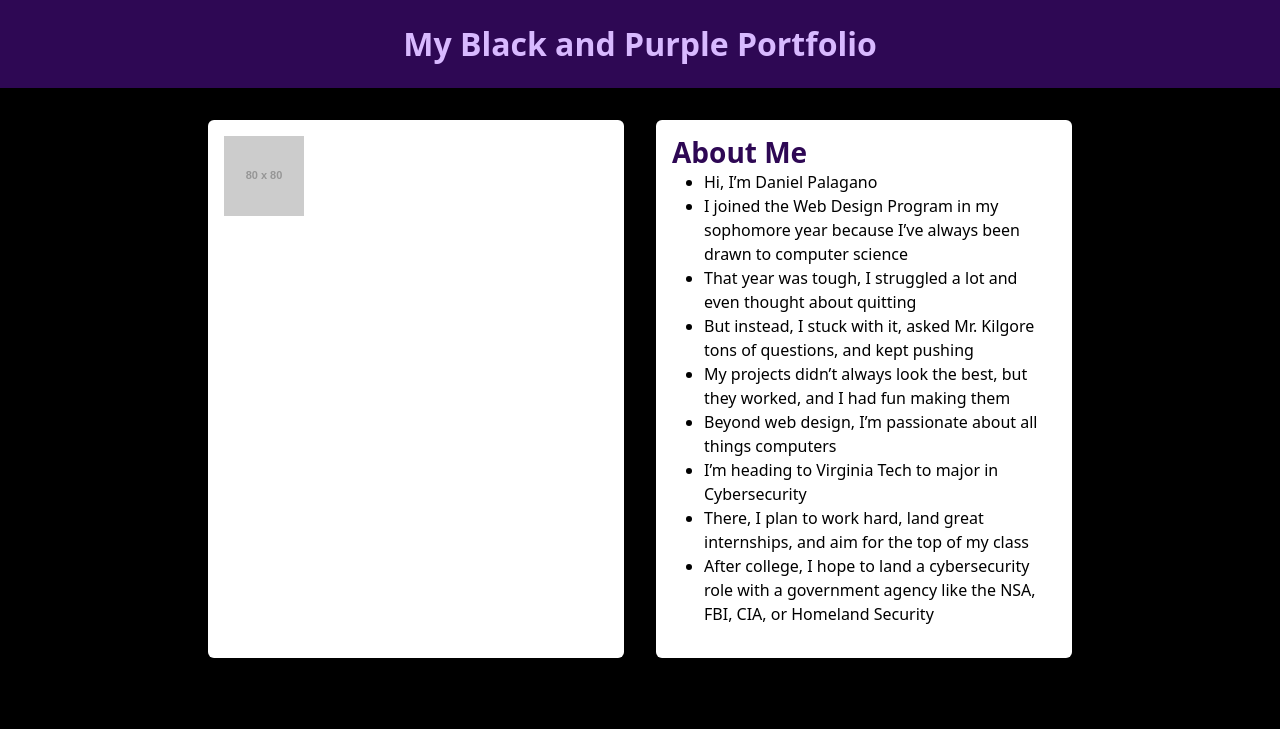
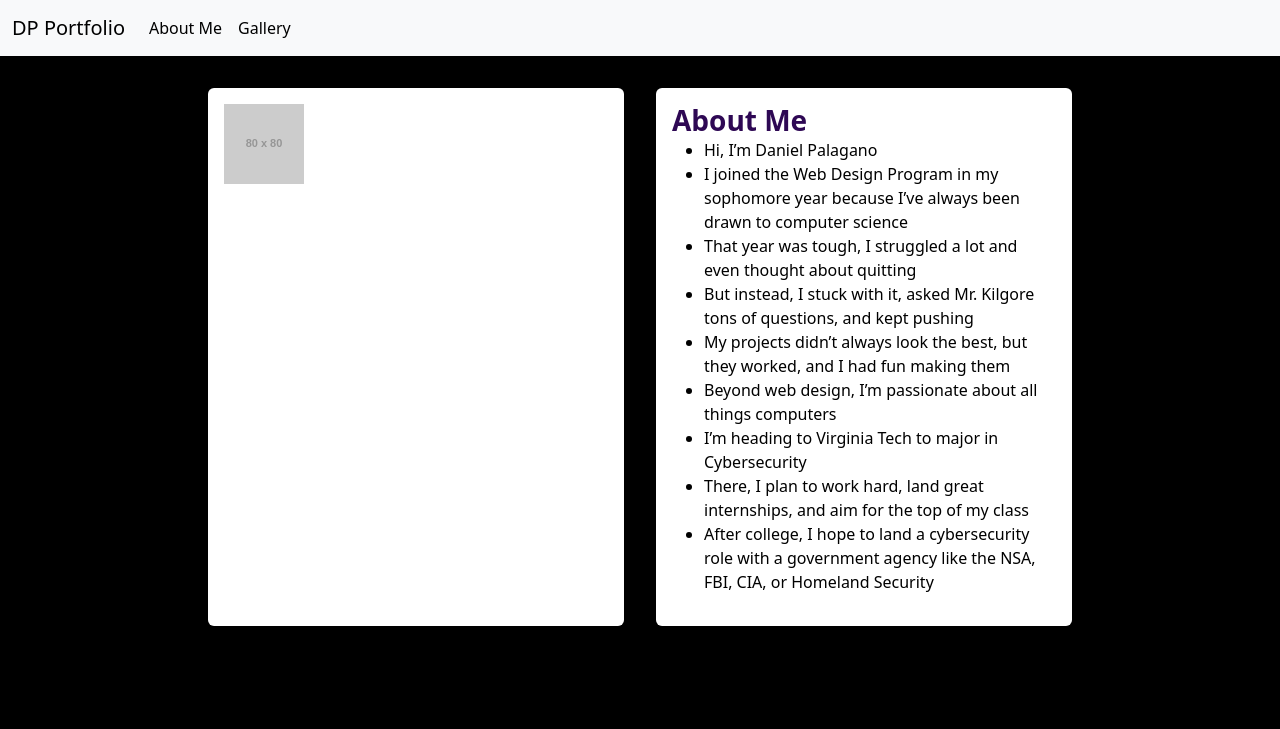
Before and after one commit to danjpal16/seniorYearPortfolio, a plain HTML site: page landingpage.html in a window 1280 px wide. Shown: the top 729 px of the page. Drawn offline with nearby package versions, Linux system fonts and the light colour scheme; placeholder pictures from the web are drawn by us; a web font is replaced by a local one.

Commit message:
added nav

```diff
--- a/landingpage.html
+++ b/landingpage.html
@@ -4,7 +4,7 @@
 <head>
     <meta charset="UTF-8">
     <meta name="viewport" content="width=device-width, initial-scale=1.0">
-    <title>Black and Purple Portfolio</title>
+    <title>Daniel Palagano Web Design Program Portfolio</title>
     <link rel="stylesheet" href="style.css">
     <link rel="preconnect" href="https://fonts.googleapis.com">
     <link rel="preconnect" href="https://fonts.gstatic.com" crossorigin>
@@ -17,7 +17,24 @@
 </head>
 
 <body class="bg-black">
-    <header>My Black and Purple Portfolio</header>
+    <header>
+        <nav class="navbar navbar-expand-lg bg-body-tertiary">
+            <div class="container-fluid">
+                <a class="navbar-brand" href="#">DP Portfolio</a>
+                <button class="navbar-toggler" type="button" data-bs-toggle="collapse"
+                    data-bs-target="#navbarNavAltMarkup" aria-controls="navbarNavAltMarkup" aria-expanded="false"
+                    aria-label="Toggle navigation">
+                    <span class="navbar-toggler-icon"></span>
+                </button>
+                <div class="collapse navbar-collapse" id="navbarNavAltMarkup">
+                    <div class="navbar-nav">
+                        <a class="nav-link active" aria-current="page" href="#">About Me</a>
+                        <a class="nav-link active" aria-current="page" href="#">Gallery</a>
+                    </div>
+                </div>
+            </div>
+        </nav>
+    </header>
     <div class="opening">
         <div class="row m-3">
             <div class="col-md-4 p-3 rounded-2 bg-white m-3">
--- a/style.css
+++ b/style.css
@@ -7,14 +7,7 @@ body {
     background-color: black;
     color: black;
 }
-header {
-    background-color: #2e0854;
-    padding: 20px;
-    text-align: center;
-    font-size: 2em;
-    font-weight: bold;
-    color: #d8b9ff;
-}
+
 
 .row {
     display: flex;
```
